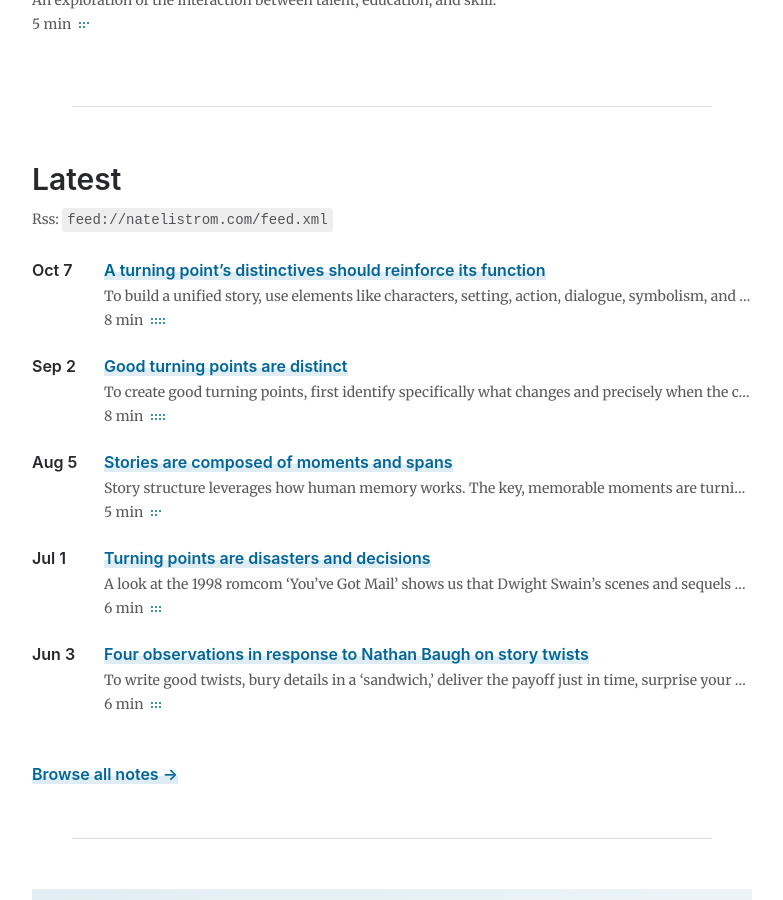
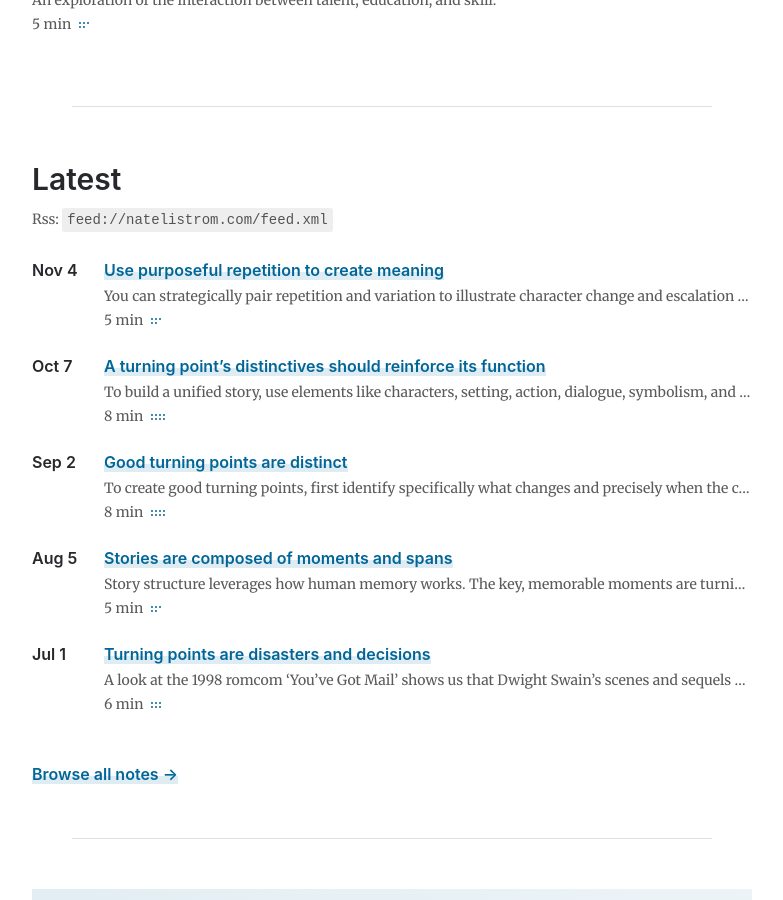
Before and after one commit to natelistrom/natelistrom.github.io, a Jekyll site: the page built from index.md, in a window 1280 px wide and 900 px high, scrolled down 1145 px. Shown: the whole window, without its empty margins (248-1031 px from the left). Built offline with Jekyll 4.4.1, drawn with Linux system fonts in a browser that asks for light colours; part of the change alters nothing that is shown.

Commit message:
Publish purposeful repetition note

```diff
--- a/_drafts/2025-11-04-purposeful-repetition.md
+++ b/_posts/2025-11-04-purposeful-repetition.md
@@ -13,7 +13,11 @@ reading_time: 5 min
 
 ---
 
-<p class="dropCap">A few years ago, I was on a business trip. I worked in a building whose two sides were identical except for one important detail: the location of the men&rsquo;s and women&rsquo;s restrooms were reversed on one side of the building. More than once, I almost walked into the wrong restroom. Repetition for aesthetic reasons or engineering constraints can be good, but not at the expense of functionality or comprehensibility. Things should be designed to <a href="{% post_url 2022-12-01-human-factors %}">fit the way human brains work</a>.</p>
+<p class="dropCap">A few years ago, I was on a business trip. I worked in a building whose east side and west side were mirrors of each other. However, there was one rather significant difference: the men&rsquo;s restroom was on the left and and women&rsquo;s on the right on one side of the building, but on the other side, their locations were were reversed. You can probably see where this is going. More than once, I nearly walked into the wrong restroom.</p>
+
+I have no idea what motivated the building's architecture. Perhaps the restrooms were mapped that way to make it easier to do the building's plumming. Repetition for engineering reasons like that (or even aesthetic considerations) can be good.
+
+However, that shouldn't come at the expense of functionality or comprehensibility. As a designer, I'm always concerned with how people will use objects, not just how to build them or how they look. We must craft experiences to <a href="{% post_url 2022-12-01-human-factors %}">fit the way human brains work</a>.
 
 In the [previous note]({% post_url 2025-10-07-turning-points-variety %}), I argued that you should make your turning points distinct. If they look too much like each other, it can feel to your audience like they're wandering lost in a forest and keep coming across a suspiciously familiar-looking oak tree. "Are we going in circles?"
 
@@ -21,7 +25,7 @@ Your audience members need a way to orient themselves in your story, to have a s
 
 But there's an obvious counterargument to this claim: What about Harold Ramis' 1993 film, _Groundhog Day_, and other stories that hinge on repetition? Do these stories invalidate the hypothesis?
 
-I don't think so. And the answer for why not gives us some useful insight.
+I don't think so. And the answer for "Why not?" gives us some useful insight.
 
 ## It's all about meaning
 
```
